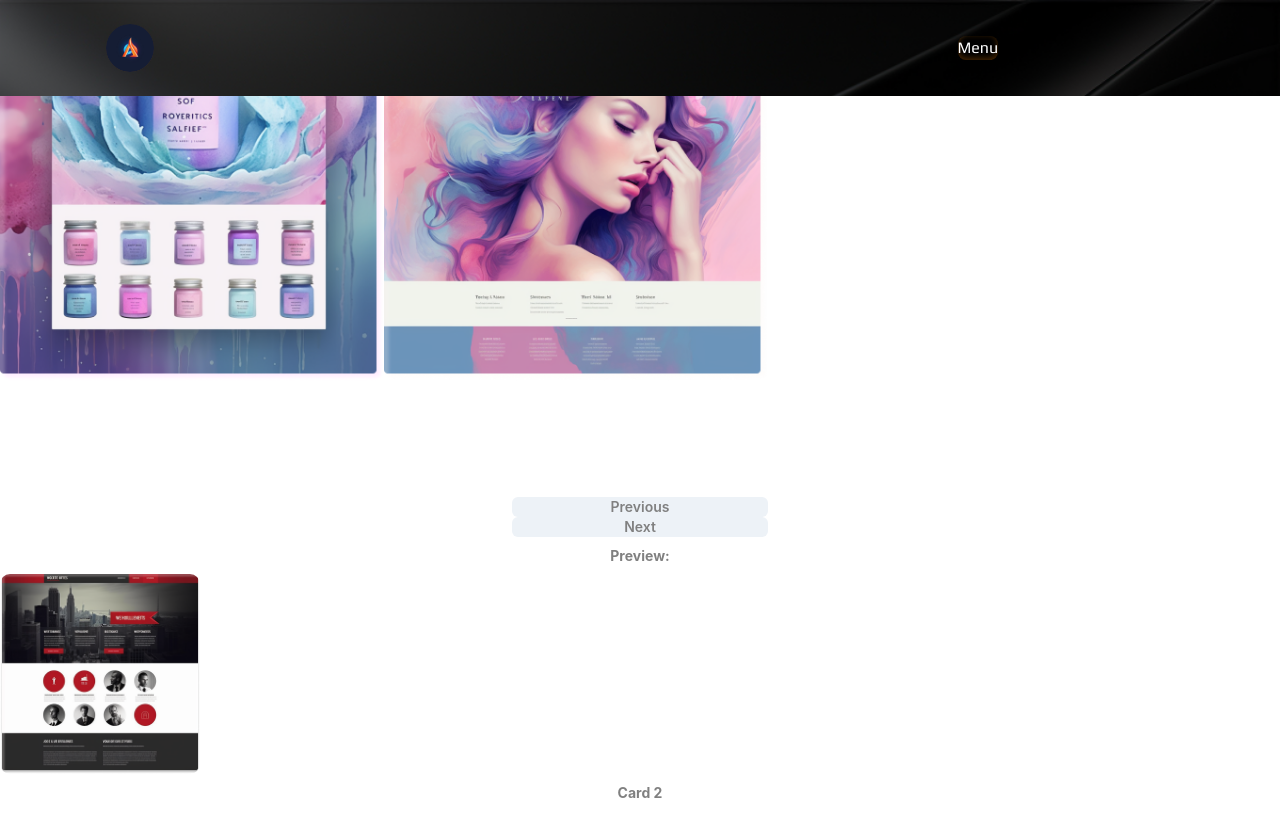
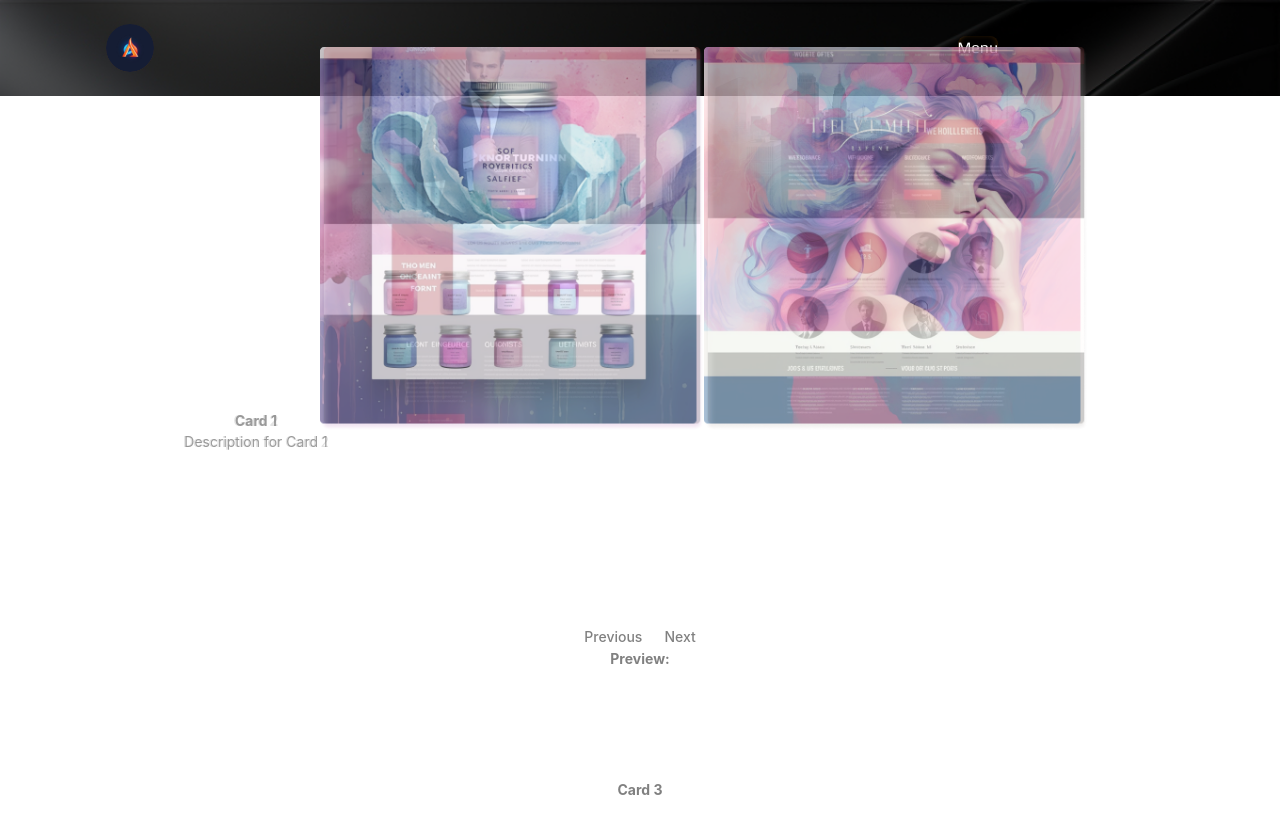
Before and after one commit to Azuro23/emerald, a React (Vite) app in the folder Project-Emerald/: page / in a window 1280 px wide. Before the commit the page ends 803 px from the top, so only its background shows below. Built offline with nearby package versions, Linux system fonts and the light colour scheme.

Commit message:
Alternating display with animation Need to fix CSS

```diff
--- a/Project-Emerald/src/Carousel.jsx
+++ b/Project-Emerald/src/Carousel.jsx
@@ -1,102 +1,96 @@
-import { Box, Button, Flex, HStack, Image, Text, Textarea } from "@chakra-ui/react";
-import { useEffect, useState } from "react";
+import React, { useState, useEffect } from "react";
 import data from "./data";
+import "./carousel.css";
 
 const Carousel = () => {
   const [slideIndex, setSlideIndex] = useState(0);
+  const [reverseOrder, setReverseOrder] = useState(false);
 
   useEffect(() => {
-    // Do something when the component mounts
+    const interval = setInterval(() => {
+      setSlideIndex((prevIndex) => (prevIndex + 1) % data.length);
+      setReverseOrder((prevOrder) => !prevOrder);
+    }, 5000);
+
+    return () => clearInterval(interval);
   }, []);
 
   const handleSlideChange = (index) => {
     setSlideIndex(index);
+    setReverseOrder((prevOrder) => !prevOrder);
   };
 
-  const getNextIndex = () => {
-    return (slideIndex + 1) % data.length;
-  };
-
-  const nextIndex = getNextIndex();
+  const nextIndex = (slideIndex + 1) % data.length;
 
   return (
-    <Flex
-      flexFlow={[null, "row nowrap", "row nowrap", "column nowrap"]}
-      placeContent="center"
-      placeItems="center"
-      textAlign="center"
-      h="100vh"
-      w="100vw"
-    >
-      <Box
-        width="100%"
-        height="100%"
-        minW="500px"
-        minH="500px"
-        borderRadius="10px"
-        overflow="hidden"
-      >
+    <div className="carousel-container">
+      <div className="cards-container">
         {data.map((card, index) => (
-          <Box
+          <div
+            className={`card ${slideIndex === index ? "active" : ""}`}
             key={index}
-            className={slideIndex === index ? "active" : ""}
-            style={{
-              display: slideIndex === index ? "flex" : "none",
-            }}
           >
-            <Image
-              src={card.secondaryImageUrl}
-              boxSize="30%"
+            {reverseOrder ? (
+              <>
+                <div className="text-container">
+                  <div className="title">{card.title}</div>
+                  <div className="description">{card.description}</div>
+                </div>
+                <img
+                  src={card.secondaryImageUrl}
+                  className="primary-image"
+                  onClick={() => handleSlideChange(index)}
+                />
+                <img
+                  src={card.imageUrl}
+                  className="secondary-image"
+                  onClick={() => handleSlideChange(index)}
+                />
+              </>
+            ) : (
+              <>
+                <img
+                  src={card.secondaryImageUrl}
+                  className="primary-image"
+                  onClick={() => handleSlideChange(index)}
+                />
+                <img
+                  src={card.imageUrl}
+                  className="secondary-image"
+                  onClick={() => handleSlideChange(index)}
+                />
+                <div className="text-container">
+                  <div className="title">{card.title}</div>
+                  <div className="description">{card.description}</div>
+                </div>
+              </>
+            )}
+          </div>
+        ))}
+      </div>
 
-
-              onClick={() => handleSlideChange(index)}
-            />
-                 <Image
-              src={card.imageUrl}
-              boxSize="30%"
-
-
-              onClick={() => handleSlideChange(index)}
-            />
-            <Box ml="60px" p="10px" color="gray" fontSize="14px" fontWeight="bold">
-              {card.title}
-            </Box>
-            <Text ml="60px" p="10px" color="gray" fontSize="14px" fontWeight="normal">
-              {card.description}
-            </Text>
-          </Box>
-        ))}
-      </Box>
-      <Flex flexFlow="column" ml="auto" mr="auto" w="20%" h="40px">
-        <Button
-          onClick={() => handleSlideChange(slideIndex === 0 ? data.length - 1 : slideIndex - 1)}
-          disabled={slideIndex === 0}
-          color="gray"
-          size="sm"
+      <div className="controls">
+        <button
+          className="button"
+          onClick={() =>
+            handleSlideChange(slideIndex === 0 ? data.length - 1 : slideIndex - 1)
+          }
         >
           Previous
-        </Button>
-        <Button
-          onClick={() => handleSlideChange(nextIndex)}
-          disabled={slideIndex === nextIndex}
-          color="gray"
-          size="sm"
-        >
+        </button>
+        <button className="button" onClick={() => handleSlideChange(nextIndex)}>
           Next
-        </Button>
-      </Flex>
-      <Box mt="2" w="100%" textAlign="center">
-        <Text color="gray" fontSize="14px" fontWeight="bold">
-          Preview:
-        </Text>
-        <Box mt="2" w="200px" h="200px" borderRadius="10px" overflow="hidden">
-          <Image src={data[nextIndex].imageUrl} boxSize="100%" />
-        </Box>
-        <Box mt="2" color="gray" fontSize="14px" fontWeight="bold">
-          {data[nextIndex].title}
-        </Box>
-      </Box>
-    </Flex>
+        </button>
+      </div>
+
+      <div className={`preview ${slideIndex === data.length - 1 ? "active" : ""}`}>
+        <div className="preview-text">Preview:</div>
+        <div className="preview-image-container">
+          <img src={data[nextIndex].imageUrl} className="preview-image" />
+        </div>
+        <div className="preview-title">{data[nextIndex].title}</div>
+      </div>
+    </div>
   );
 };
 
--- /dev/null
+++ b/Project-Emerald/src/carousel.css
@@ -0,0 +1,119 @@
+.carousel-container {
+  display: flex;
+  flex-direction: column;
+  align-items: center;
+  text-align: center;
+  height: 100vh;
+  width: 100vw;
+}
+
+.cards-container {
+  display: flex;
+
+  align-items: center;
+  margin: auto;
+  margin-top: 20%;
+  height: 500px;
+  width: 100vw;
+  border-radius: 10px;
+  overflow: hidden;
+  /* This is the code to space the images and text evenly */
+  .image-container,
+  .text-container {
+    width: 33.33%;
+  }
+}
+
+.card,
+.card2 {
+  position: absolute;
+
+  width: 100%;
+  height: 100%;
+  display: flex;
+  flex-direction: row;
+  align-items: center;
+  opacity: 0;
+  transition: opacity 1.5s ease-in-out;
+}
+
+.card.active,
+.card2.active {
+  opacity: 1;
+}
+
+.image-container {
+  flex: 0 0 30%;
+  position: relative;
+  height: 100%;
+  display: flex;
+}
+
+.secondary-image,
+.primary-image {
+  transform: translate(-50%, -50%);
+  cursor: pointer;
+  width: 30%;
+}
+
+.text-container {
+  display: flex;
+  align-items: center;
+  justify-content: center;
+  flex-direction: column;
+  padding: 10px;
+  color: gray;
+  margin: 6em;
+}
+
+.title {
+  font-size: 14px;
+  font-weight: bold;
+}
+
+.description {
+  font-size: 14px;
+  font-weight: normal;
+}
+
+.controls {
+  display: flex;
+  justify-content: center;
+  margin-top: 20px;
+}
+
+.button {
+  margin: 0 10px;
+  color: gray;
+  font-size: 14px;
+}
+
+.preview {
+  text-align: center;
+}
+
+.preview-text {
+  color: gray;
+  font-size: 14px;
+  font-weight: bold;
+}
+
+.preview-image-container {
+  width: 100px;
+  height: 100px;
+  border-radius: 10px;
+  overflow: hidden;
+  opacity: 0;
+  transition: opacity 1.5s ease-in-out;
+}
+
+.preview-image.active {
+  opacity: 1;
+}
+
+.preview-title {
+  color: gray;
+  font-size: 14px;
+  font-weight: bold;
+  margin-top: 10px;
+}
--- a/Project-Emerald/src/data.jsx
+++ b/Project-Emerald/src/data.jsx
@@ -35,13 +35,13 @@ const data = [
     secondaryImageUrl: image4,
   },
   {
-    title: "Card 1",
+    title: "Card 3",
     description: "Description for Card 1",
     imageUrl: image5,
     secondaryImageUrl: image6,
   },
   {
-    title: "Card 2",
+    title: "Card 4",
     description: "Description for Card 2",
     imageUrl: image7,
     secondaryImageUrl: image8,
```
